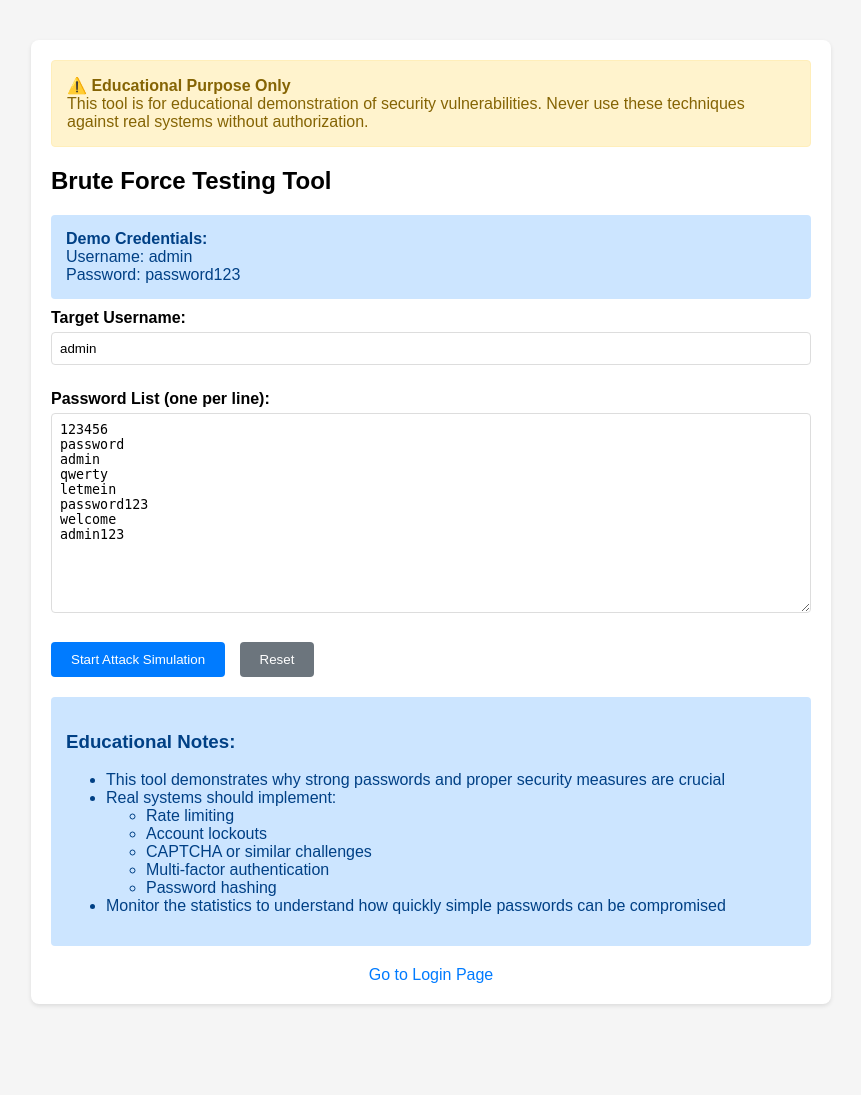
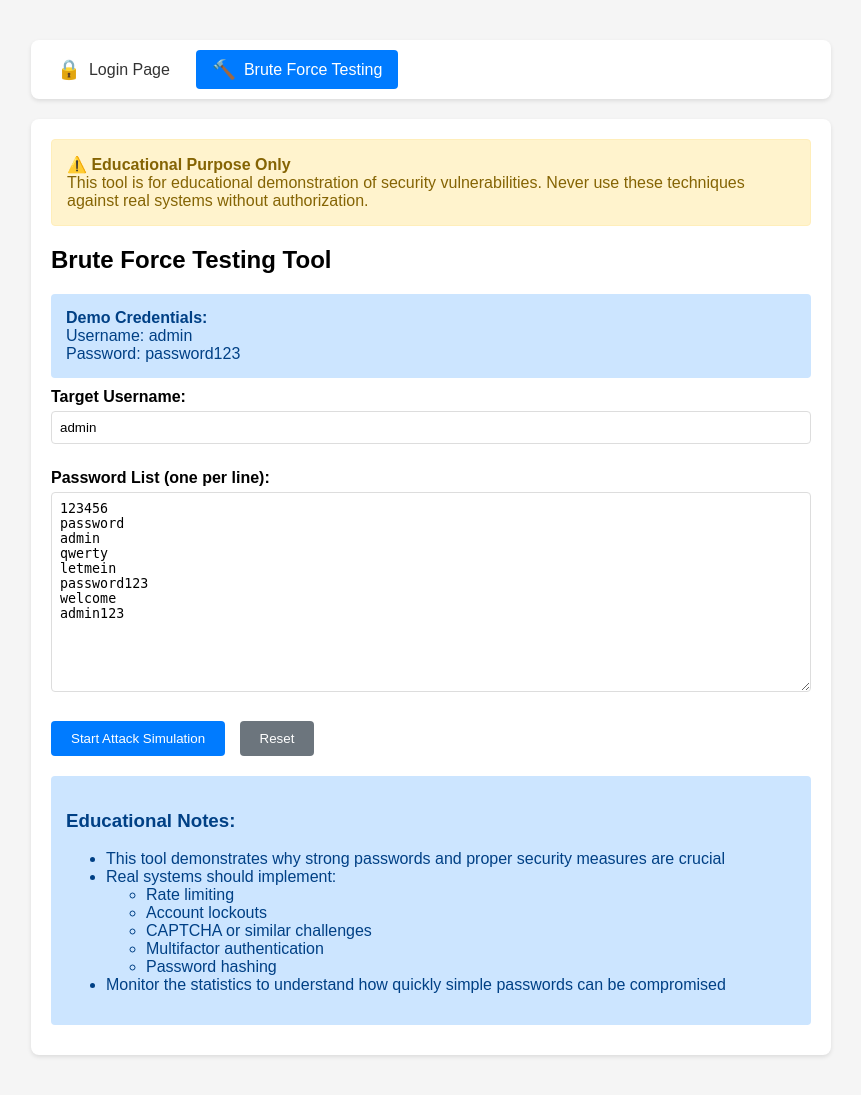
Before and after one commit to Jotrorox/bruteForceExample, a PHP site: page /bruteforce.php in a window 1280 px wide. Shown: the whole page, without its empty margins (209-1070 px from the left). Before the commit the page ends 1006 px from the top, so only its background shows below. Run offline with PHP 8.4, Linux system fonts and the light colour scheme.

Commit message:
Navigation Rework

```diff
--- /dev/null
+++ b/src/Navigation.php
@@ -0,0 +1,130 @@
+<?php
+class Navigation
+{
+    private array $pages = [
+        'index.php' => [
+            'title' => 'Login Page',
+            'description' => 'Main login interface',
+            'icon' => '🔒'
+        ],
+        'bruteforce.php' => [
+            'title' => 'Brute Force Testing',
+            'description' => 'Educational brute force demonstration',
+            'icon' => '🔨'
+        ]
+    ];
+
+    private string $currentPage;
+
+    public function __construct()
+    {
+        $this->currentPage = basename($_SERVER['PHP_SELF']);
+    }
+
+    public function render(): string
+    {
+        $html = '<nav class="site-navigation">';
+
+        // Navigation links
+        $html .= '<div class="nav-links">';
+        foreach ($this->pages as $page => $info) {
+            $isActive = ($this->currentPage === $page);
+            $activeClass = $isActive ? 'active' : '';
+
+            $html .= sprintf(
+                '<a href="/%s" class="nav-item %s" title="%s">
+                    <span class="nav-icon">%s</span>
+                    <span class="nav-title">%s</span>
+                </a>',
+                htmlspecialchars($page),
+                $activeClass,
+                htmlspecialchars($info['description']),
+                $info['icon'],
+                htmlspecialchars($info['title'])
+            );
+        }
+        $html .= '</div>';
+
+        // Session status
+        if (session_status() === PHP_SESSION_ACTIVE) {
+            $attempts = $_SESSION['attempts'] ?? 0;
+            if ($attempts > 0) {
+                $html .= sprintf(
+                    '<div class="nav-status">
+                        <span class="attempt-counter">Attempts: %d</span>
+                    </div>',
+                    $attempts
+                );
+            }
+        }
+
+        $html .= '</nav>';
+
+        // Add CSS
+        $html .= $this->getStyles();
+
+        return $html;
+    }
+
+    private function getStyles(): string
+    {
+        return '<style>
+            .site-navigation {
+                margin: 0 0 20px 0;
+                font-family: Arial, sans-serif;
+            }
+
+            .nav-links {
+                display: flex;
+                gap: 10px;
+                flex-wrap: wrap;
+                background: white;
+                padding: 10px;
+                border-radius: 8px;
+                box-shadow: 0 2px 4px rgba(0, 0, 0, 0.1);
+            }
+
+            .nav-item {
+                display: flex;
+                align-items: center;
+                gap: 8px;
+                padding: 8px 16px;
+                text-decoration: none;
+                color: #333;
+                border-radius: 4px;
+                transition: all 0.2s ease;
+            }
+
+            .nav-item:hover {
+                background: #f0f0f0;
+            }
+
+            .nav-item.active {
+                background: #007bff;
+                color: white;
+            }
+
+            .nav-icon {
+                font-size: 1.2em;
+            }
+
+            .nav-status {
+                margin-top: 10px;
+                padding: 8px;
+                background: #f8f9fa;
+                border-radius: 4px;
+                text-align: center;
+                font-size: 0.9em;
+                color: #666;
+            }
+
+            .attempt-counter {
+                background: #fff3cd;
+                color: #856404;
+                padding: 4px 8px;
+                border-radius: 4px;
+                font-weight: bold;
+            }
+        </style>';
+    }
+}
--- a/src/bruteforce.php
+++ b/src/bruteforce.php
@@ -1,5 +1,8 @@
 <?php
 session_start();
+
+require_once 'Navigation.php';
+$navigation = new Navigation();
 
 // WARNING: This is an educational demonstration tool.
 // DO NOT use these techniques against real systems.
@@ -156,20 +159,10 @@ $defaultWordlist = "123456\npassword\nadmin\nqwerty\nletmein\npassword123\nwelco
             margin: 10px 0;
             border-radius: 4px;
         }
-
-        .navigation {
-            margin-top: 20px;
-            text-align: center;
-        }
-
-        .navigation a {
-            color: #007bff;
-            text-decoration: none;
-            padding: 10px;
-        }
     </style>
 </head>
 <body>
+<?php echo $navigation->render(); ?>
 <div class="container">
     <div class="warning">
         <strong>⚠️ Educational Purpose Only</strong><br>
@@ -238,17 +231,13 @@ $defaultWordlist = "123456\npassword\nadmin\nqwerty\nletmein\npassword123\nwelco
                     <li>Rate limiting</li>
                     <li>Account lockouts</li>
                     <li>CAPTCHA or similar challenges</li>
-                    <li>Multi-factor authentication</li>
+                    <li>Multifactor authentication</li>
                     <li>Password hashing</li>
                 </ul>
             </li>
             <li>Monitor the statistics to understand how quickly simple passwords can be compromised</li>
         </ul>
     </div>
-
-    <div class="navigation">
-        <a href="/index.php">Go to Login Page</a>
-    </div>
 </div>
 </body>
 </html>
```
Also changed, not shown: src/index.php (+4 -15 lines).
